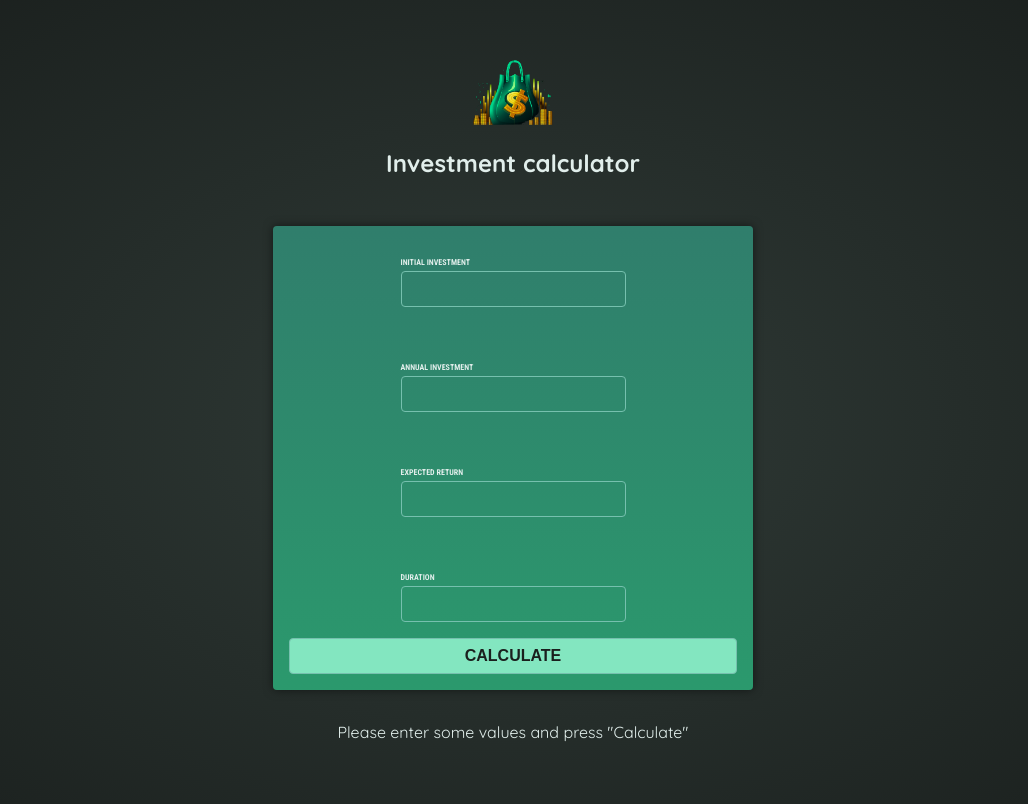
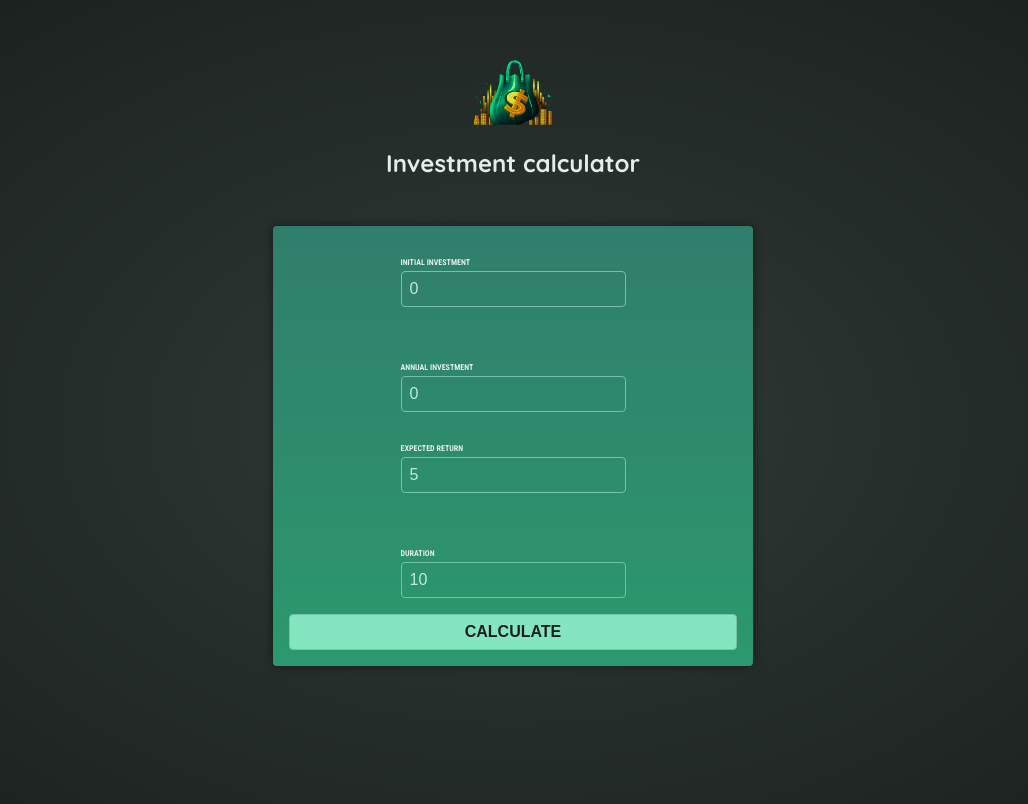
Before and after one commit to Annaivv/investCalculator, an Angular app: page / in a window 1280 px wide. Shown: the top 804 px of the page, without its empty margins (127-1155 px from the left). Built offline with nearby package versions, Linux system fonts and the light colour scheme.

Commit message:
feature: user input form with 2-way-binding added

```diff
--- a/src/app/user-input/user-input.component.html
+++ b/src/app/user-input/user-input.component.html
@@ -1,22 +1,47 @@
-<form action="">
+<form (ngSubmit)="onSubmit()">
   <div class="input-group">
     <p>
       <label for="initial">Initial investment</label>
-      <input type="number" id="initial" />
+      <input
+        type="number"
+        id="initial"
+        name="initial"
+        [(ngModel)]="enteredInitial"
+      />
     </p>
     <p>
       <label for="annual">Annual investment</label>
-      <input type="number" id="annual" />
+      <input
+        type="number"
+        id="annual"
+        name="annual"
+        [(ngModel)]="enteredAnnual"
+      />
     </p>
+  </div>
+  <div class="input-group">
     <p>
       <label for="return">Expected return</label>
-      <input type="number" id="return" />
+      <input
+        type="number"
+        id="return"
+        name="return"
+        [(ngModel)]="enteredReturn"
+      />
     </p>
     <p>
       <label for="duration">Duration</label>
-      <input type="number" id="duration" />
+      <input
+        type="number"
+        id="duration"
+        name="duration"
+        [(ngModel)]="enteredPeriod"
+      />
     </p>
   </div>
   <button type="submit">Calculate</button>
 </form>
+
+@if(formSubmitted) {
 <p class="info-text">Please enter some values and press "Calculate"</p>
+}
--- a/src/app/user-input/user-input.component.ts
+++ b/src/app/user-input/user-input.component.ts
@@ -1,12 +1,23 @@
 import { Component } from '@angular/core';
+import { FormsModule } from '@angular/forms';
 
 @Component({
   selector: 'app-user-input',
   standalone: true,
-  imports: [],
+  imports: [FormsModule],
   templateUrl: './user-input.component.html',
-  styleUrl: './user-input.component.css'
+  styleUrl: './user-input.component.css',
 })
 export class UserInputComponent {
+  enteredInitial = '0';
+  enteredAnnual = '0';
+  enteredReturn = '5';
+  enteredPeriod = '10';
+  formSubmitted = false;
 
+  onSubmit() {
+    console.log('Submitted!');
+    console.log(this.enteredInitial);
+    this.formSubmitted = true;
+  }
 }
```
